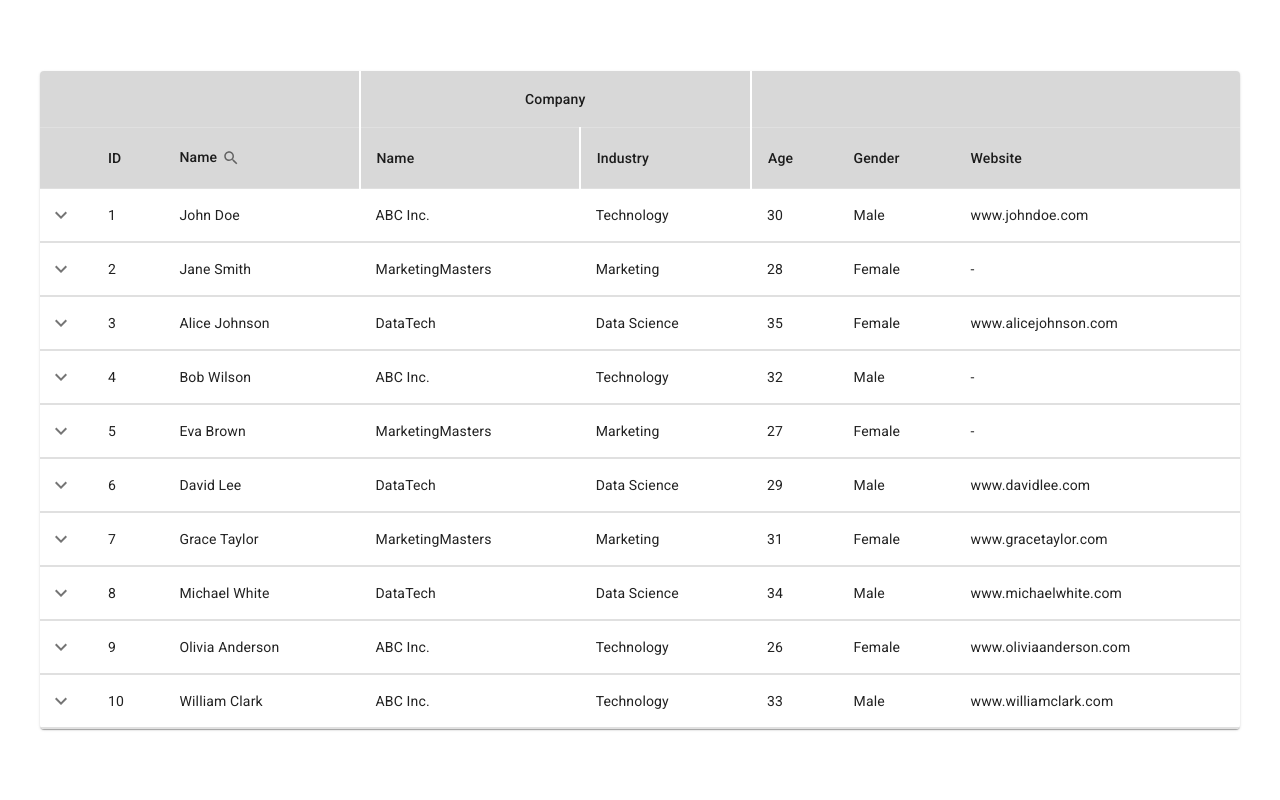
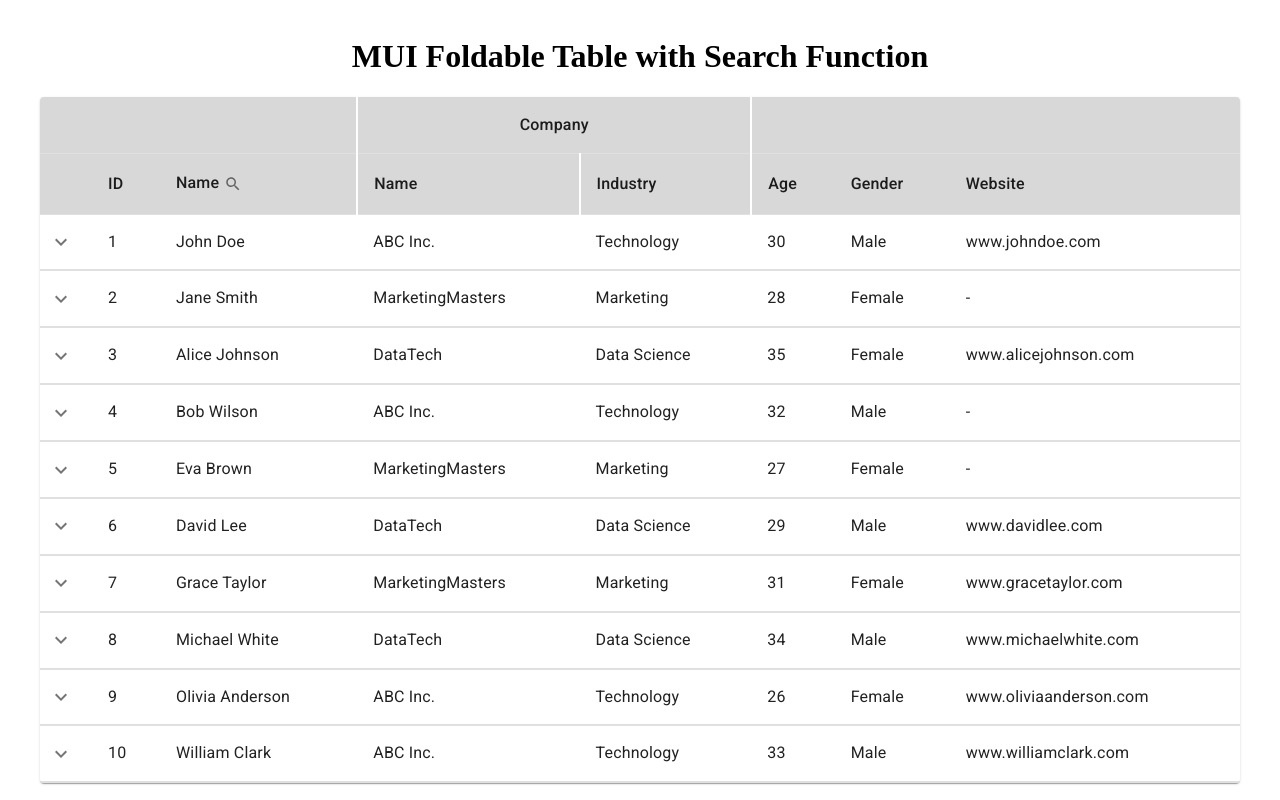
Before and after one commit to Joy-Honchan/mui-foldable-table, a React (Vite) app: page / in a window 1280 px wide. Built offline with nearby package versions, Linux system fonts and the light colour scheme.

Commit message:
limit open row to single in FoldableRow.tsx and FoldableTable/index.tsx

```diff
--- a/src/App.css
+++ b/src/App.css
@@ -5,6 +5,8 @@ body {
 #root {
   max-height: max-content;
   min-height: 100vh;
-  display: grid;
-  place-items: center;
+  display: flex;
+  flex-direction: column;
+  justify-content: center;
+  align-items: center;
 }
--- a/src/App.tsx
+++ b/src/App.tsx
@@ -88,6 +88,7 @@ function App() {
 
   return (
     <>
+      <h1>MUI Foldable Table with Search Function</h1>
       {receivedData ? (
         <FoldableTable
           rowData={receivedData}
--- a/src/components/FoldableTable/FoldableRow.tsx
+++ b/src/components/FoldableTable/FoldableRow.tsx
@@ -1,4 +1,4 @@
-import { Fragment, memo, useMemo, useState } from 'react'
+import { Fragment, memo, useMemo, useState, MouseEvent } from 'react'
 import { Collapse, IconButton, TableCell, TableRow } from '@mui/material'
 import InnerTable from './InnerTable.tsx'
 import KeyboardArrowDownIcon from '@mui/icons-material/KeyboardArrowDown'
@@ -7,13 +7,21 @@ import DataType, { ColItemType } from '../../type.ts'
 import displayData from '../../utils/displayData.ts'
 
 interface PropType {
+  open: boolean
+  handleRowOpen: (e: MouseEvent<HTMLButtonElement>) => void
   singleRowData: DataType
   columns: ColItemType[]
   innerColumns: ColItemType[]
 }
 
-const FoldableRow = ({ singleRowData, columns, innerColumns }: PropType) => {
-  const [open, setOpen] = useState(false)
+const FoldableRow = ({
+  open,
+  handleRowOpen,
+  singleRowData,
+  columns,
+  innerColumns
+}: PropType) => {
+  // const [open, setOpen] = useState(false)
 
   const innerRowData: Partial<DataType> = useMemo(() => {
     const innerDataArr = innerColumns.map((item) => {
@@ -33,7 +41,7 @@ const FoldableRow = ({ singleRowData, columns, innerColumns }: PropType) => {
           <IconButton
             aria-label="expand row"
             size="small"
-            onClick={() => setOpen(!open)}
+            onClick={handleRowOpen}
           >
             {open ? <KeyboardArrowUpIcon /> : <KeyboardArrowDownIcon />}
           </IconButton>
--- a/src/components/FoldableTable/index.tsx
+++ b/src/components/FoldableTable/index.tsx
@@ -37,15 +37,27 @@ const FoldableTable = ({
   innerColumns,
   setSearchParams
 }: PropType) => {
+  const [openRowId, setOpenRowId] = useState<number | null>(null)
   const [anchorEl, setAnchorEl] = useState<HTMLButtonElement | null>(null)
   const columnGroups = useMemo(() => getColumnGroup(columns), [columns])
 
-  const open = Boolean(anchorEl)
+  const popoverOpen = Boolean(anchorEl)
   const popoverId = anchorEl ? anchorEl.id : undefined
   const popoverColItem = useMemo(
     () => columns.find((item) => item.field === popoverId),
     [columns, popoverId]
   )
+
+  const handleRowOpen = (id: DataType['id']) => {
+    return (e: MouseEvent<HTMLButtonElement>) => {
+      if (openRowId === id) {
+        setOpenRowId(null)
+      } else {
+        setOpenRowId(id)
+      }
+    }
+  }
+
   const handleIconClick = (event: MouseEvent<HTMLButtonElement>) => {
     setAnchorEl(event.currentTarget)
   }
@@ -64,7 +76,10 @@ const FoldableTable = ({
         component={Paper}
         sx={{
           maxWidth: '1200px',
-          minWidth: '800px'
+          minWidth: '800px',
+          '.MuiTableCell-root': {
+            fontSize: '1rem'
+          }
         }}
       >
         <Table>
@@ -101,20 +116,25 @@ const FoldableTable = ({
             </TableRow>
           </TableHead>
           <TableBody>
-            {rowData?.map((item, index) => (
+            {rowData?.map((item, index) => {
+              const open = openRowId === item.id
+              return (
                 <FoldableRow
+                  open={open}
+                  handleRowOpen={handleRowOpen(item.id)}
                   key={index}
                   singleRowData={item}
                   columns={columns}
                   innerColumns={innerColumns}
                 />
-            ))}
+              )
+            })}
           </TableBody>
         </Table>
       </TableContainer>
       <Popover
         id={popoverId}
-        open={open}
+        open={popoverOpen}
         anchorEl={anchorEl}
         onClose={handleClose}
         anchorOrigin={{
--- a/src/type.ts
+++ b/src/type.ts
@@ -4,7 +4,7 @@ export interface SearchParamType {
 
 export default interface DataType {
     [x: string]: string | number | SearchParamType
-    // id: number | string,
+    id: number,
     // name: string,
     // username: string,
     // email: string,
```
Lines whose indentation alone changed are shown as unchanged.
